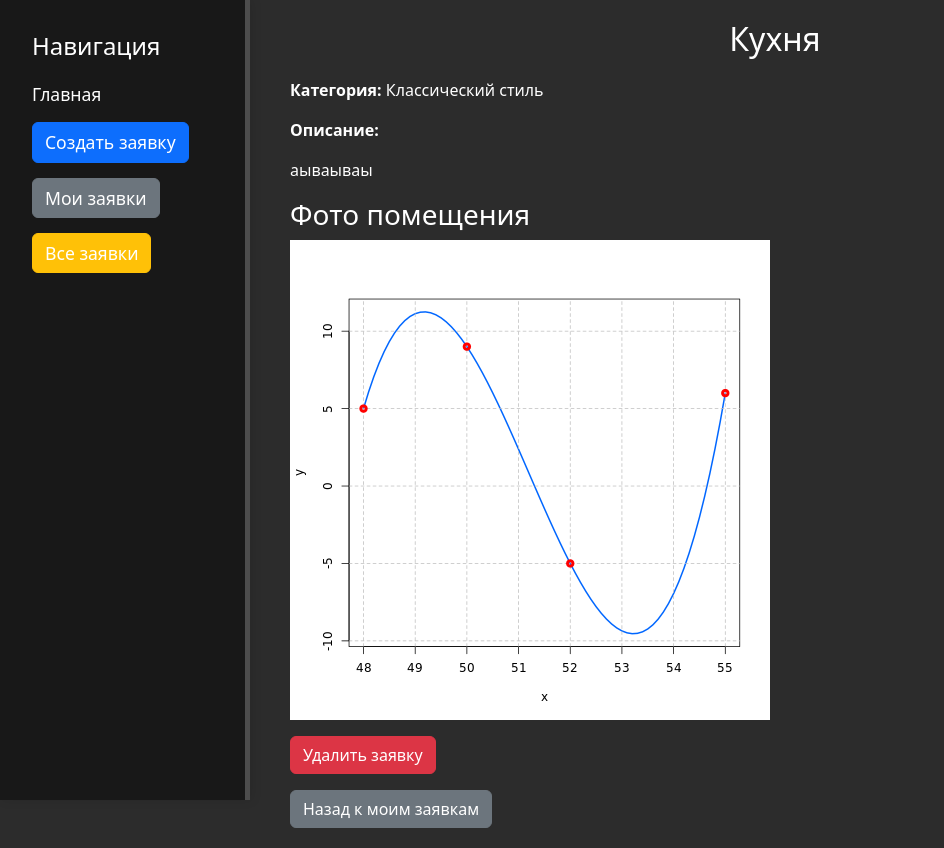
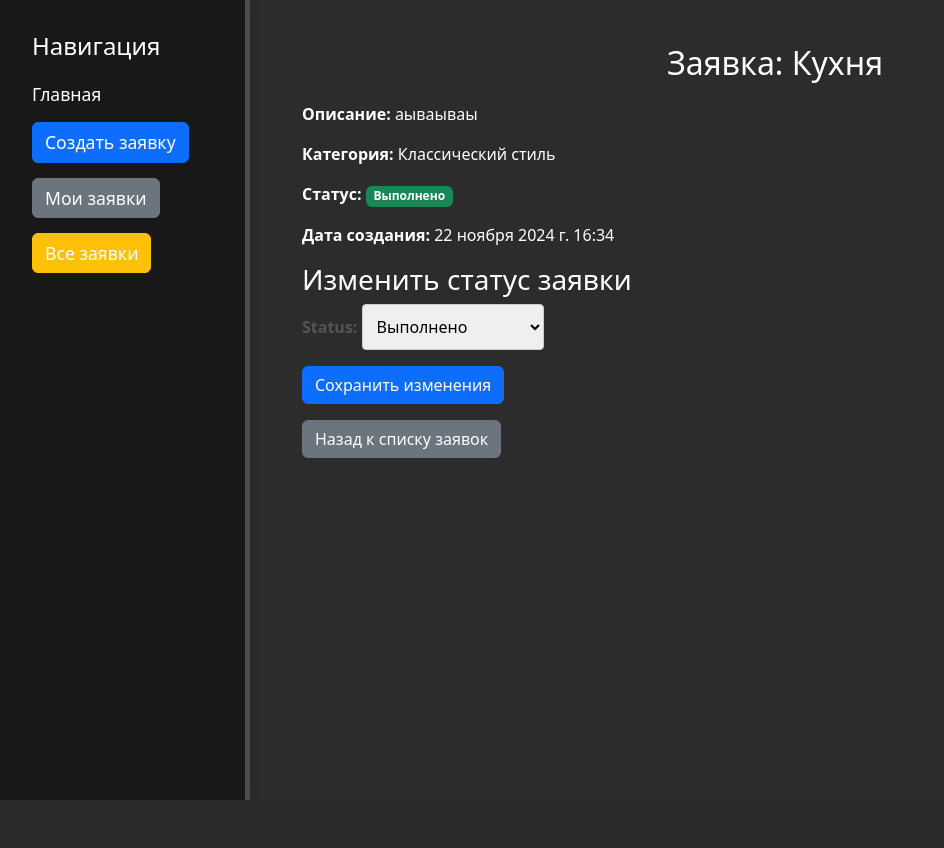
Before and after one commit to Andrew-Star12/part2, a Django app: page /request/2/ in a window 1280 px wide. Shown: the whole page, without its empty margins (0-944 px from the left). After the commit the page ends 800 px from the top, so only its background shows below. Run offline with Django 5.2, Linux system fonts and the light colour scheme; a user stored in the database is signed in; data comes from the database, SQL or seed files in the repository; both versions use the stored data as it was after the commit.

Commit message:
Смена статуса для админа

```diff
--- a/Desing_pro/studio/templates/studio/admin_view_requests.html
+++ b/Desing_pro/studio/templates/studio/admin_view_requests.html
@@ -34,7 +34,7 @@
               <td>{{ request.created_at }}</td>
               <td>
                 {% if request.status != 'completed' %}
-                  <a href="{% url 'studio:change_status' pk=request.pk %}" class="btn btn-primary">Изменить статус</a>
+                  <a href="{% url 'studio:request_detail' pk=request.pk %}" class="btn btn-primary">Изменить статус</a>
                 {% else %}
                   <button class="btn btn-success" disabled>Завершено</button>
                 {% endif %}
--- a/Desing_pro/studio/templates/studio/request_detail.html
+++ b/Desing_pro/studio/templates/studio/request_detail.html
@@ -1,27 +1,31 @@
 {% extends 'studio/base.html' %}
 
-{% block title %}Заявка: {{ request.title }}{% endblock %}
+{% block content %}
+  <div class="container mt-4">
+    <h1>Заявка: {{ request.title }}</h1>
 
-{% block content %}
-    <div class="request-detail-container">
-        <h1>{{ request.title }}</h1>
-        <p><strong>Категория:</strong> {{ request.category.name }}</p>
-        <p><strong>Описание:</strong></p>
-        <p>{{ request.description }}</p>
+    <p><strong>Описание:</strong> {{ request.description }}</p>
+    <p><strong>Категория:</strong> {{ request.category.name }}</p>
+    <p><strong>Статус:</strong>
+      {% if request.status == 'new' %}
+        <span class="badge bg-secondary">Новая</span>
+      {% elif request.status == 'in_progress' %}
+        <span class="badge bg-warning text-dark">Принято в работу</span>
+      {% elif request.status == 'completed' %}
+        <span class="badge bg-success">Выполнено</span>
+      {% endif %}
+    </p>
+    <p><strong>Дата создания:</strong> {{ request.created_at }}</p>
 
-        {% if request.photo %}
-            <div class="request-photo">
-                <h3>Фото помещения</h3>
-                <img src="{{ request.photo.url }}" alt="Фото помещения" class="img-fluid">
-            </div>
-        {% endif %}
+    {% if user.is_staff %}
+      <h3>Изменить статус заявки</h3>
+      <form method="post">
+        {% csrf_token %}
+        {{ form.as_p }}
+        <button type="submit" class="btn btn-primary">Сохранить изменения</button>
+      </form>
+    {% endif %}
 
-        <!-- Кнопка для удаления заявки -->
-        <form method="POST" action="{% url 'studio:delete_request' request.id %}" class="mt-3">
-            {% csrf_token %}
-            <button type="submit" class="btn btn-danger">Удалить заявку</button>
-        </form>
-
-        <a href="{% url 'studio:view_requests' %}" class="btn btn-secondary mt-3">Назад к моим заявкам</a>
-    </div>
+    <a href="{% url 'studio:admin_view_requests' %}" class="btn btn-secondary mt-3">Назад к списку заявок</a>
+  </div>
 {% endblock %}
--- a/Desing_pro/studio/urls.py
+++ b/Desing_pro/studio/urls.py
@@ -18,5 +18,5 @@ urlpatterns = [
     path('request/<int:pk>/', views.request_detail, name='request_detail'),  # Новый путь для отдельной заявки
     path('admin-view-requests/', views.admin_view_requests, name='admin_view_requests'),  # Новое имя пути
     path('change-status/<int:pk>/', views.change_status, name='change_status'),
-    path('change-request-status/<int:request_id>/<str:status>/', views.change_request_status, name='change_request_status'),
+    path('change-status/<int:request_id>/', views.change_request_status, name='change_request_status'),
 ] + static(settings.MEDIA_URL, document_root=settings.MEDIA_ROOT)
--- a/Desing_pro/studio/views.py
+++ b/Desing_pro/studio/views.py
@@ -145,11 +145,30 @@ def delete_request(request, request_id):
     return redirect('studio:view_requests')
 
 
+@login_required
 def request_detail(request, pk):
     # Получаем заявку по ее первичному ключу (ID)
-    request_detail = get_object_or_404(Request, pk=pk)
+    user_request = get_object_or_404(Request, pk=pk)
 
-    return render(request, 'studio/request_detail.html', {'request': request_detail})
+    # Проверяем, является ли пользователь администратором или владельцем заявки
+    if not request.user.is_staff and request.user != user_request.user:
+        messages.error(request, 'У вас нет прав для изменения этой заявки.')
+        return redirect('studio:view_requests')
+
+    # Обработка формы для изменения статуса
+    if request.method == 'POST':
+        form = StatusChangeForm(request.POST, instance=user_request)
+        if form.is_valid():
+            form.save()  # Сохраняем новый статус
+            messages.success(request, f"Статус заявки '{user_request.title}' изменен!")
+            return redirect('studio:request_detail', pk=user_request.pk)  # Оставляем на этой же странице
+    else:
+        form = StatusChangeForm(instance=user_request)
+
+    return render(request, 'studio/request_detail.html', {
+        'request': user_request,
+        'form': form
+    })
 
 @login_required
 def change_status(request, pk):
@@ -180,23 +199,22 @@ def admin_view_requests(request):
     return render(request, 'studio/admin_view_requests.html', {'requests': requests})
 
 
-@staff_member_required
-def change_request_status(request, request_id, status):
+@staff_member_required  # Убедимся, что доступ имеют только администраторы
+def change_request_status(request, request_id):
     # Получаем заявку по ID
     user_request = get_object_or_404(Request, id=request_id)
 
     # Проверяем, что статус допустимый
-    if status not in ['in_progress', 'completed']:
-        messages.error(request, 'Неверный статус')
-        return redirect('studio:admin_view_requests')
+    if request.method == 'POST':
+        form = StatusChangeForm(request.POST, instance=user_request)
+        if form.is_valid():
+            form.save()  # Сохраняем новый статус
+            messages.success(request, f"Статус заявки '{user_request.title}' изменен!")
+            return redirect('studio:admin_view_requests')  # Возвращаем на страницу с заявками
+    else:
+        form = StatusChangeForm(instance=user_request)
 
-    # Обновляем статус заявки
-    user_request.status = status
-    user_request.save()
-
-    # Отправляем сообщение об успешном изменении статуса
-    messages.success(request, f"Статус заявки '{user_request.title}' изменен на '{status.replace('_', ' ').title()}'")
-    return redirect('studio:admin_view_requests')
+    return render(request, 'studio/change_status.html', {'form': form, 'request': user_request})
 
 def change_status(request, pk):
     # Получаем заявку по первичному ключу
```
Also changed, not shown: Desing_pro/studio/templates/studio/change_status.html (added, +15 -0 lines), Desing_pro/db.sqlite3.
